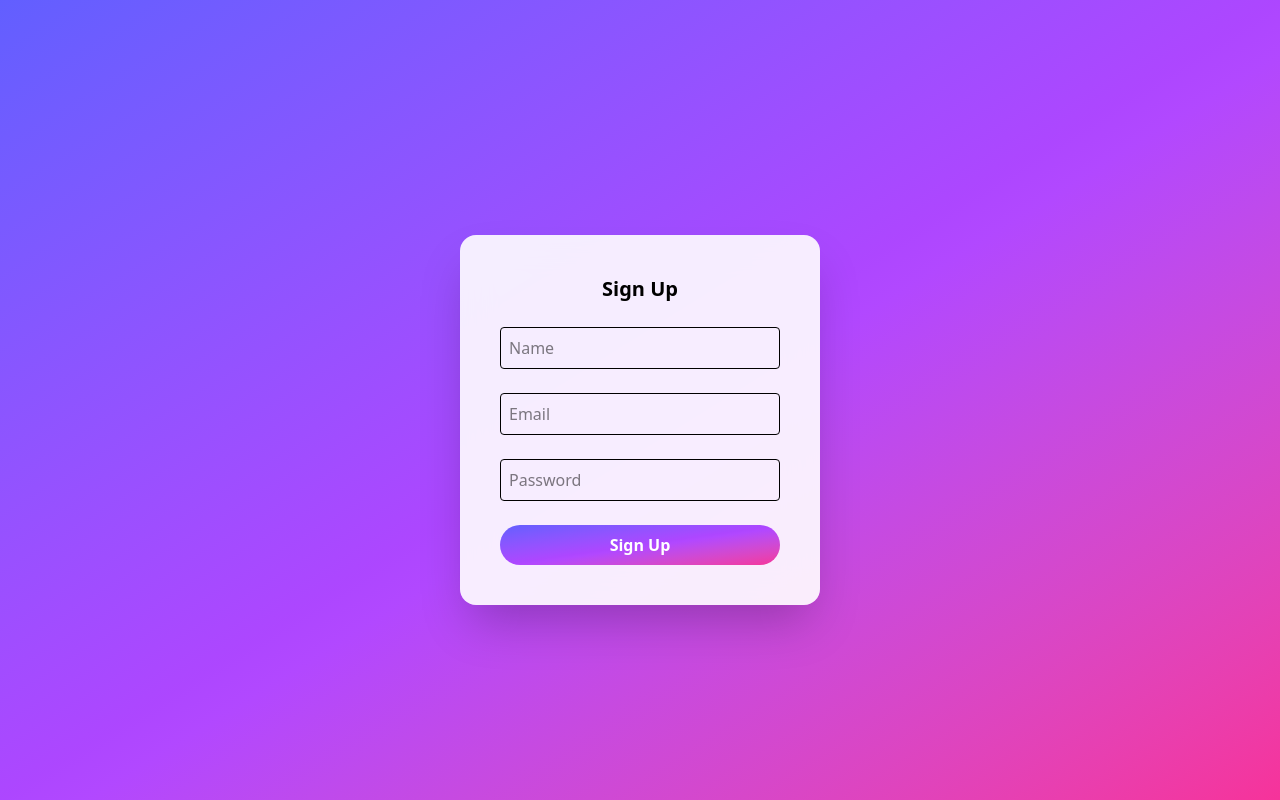
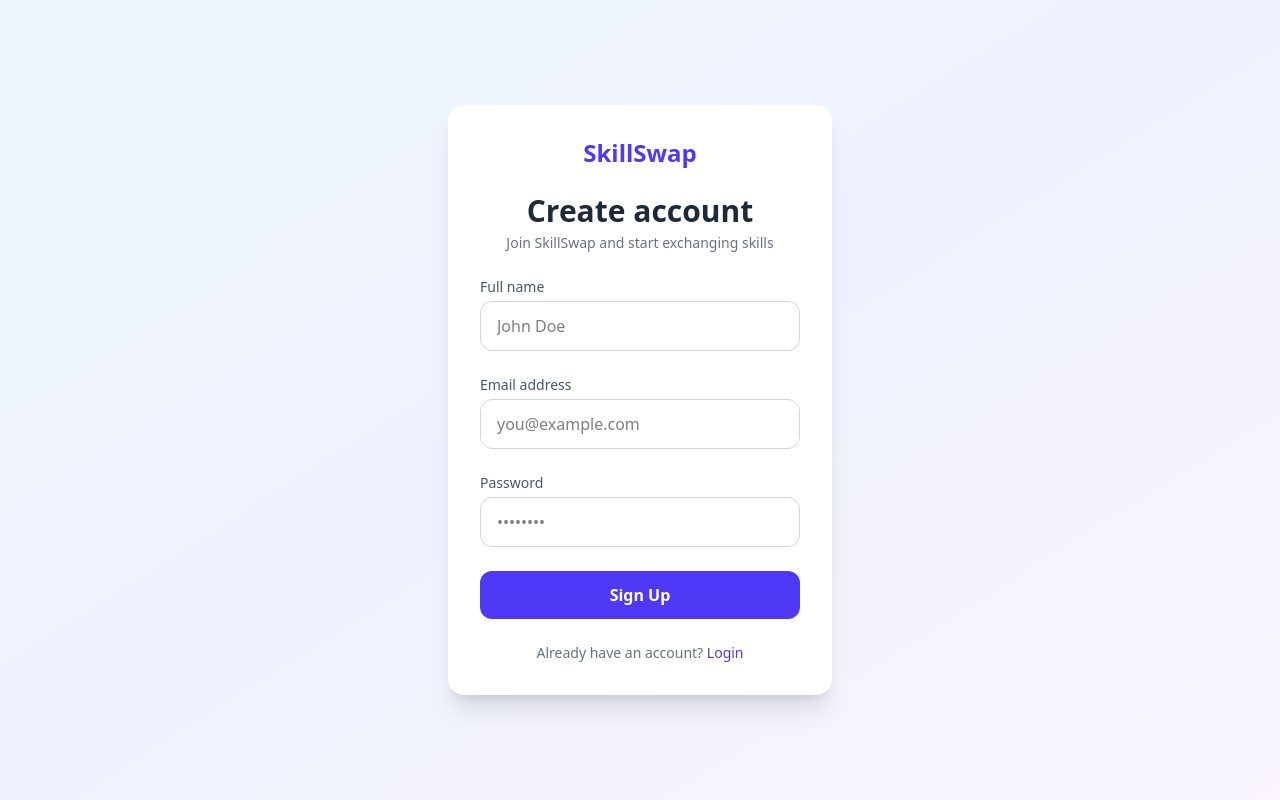
Before and after one commit to Snigdha-Sadhu/Skill-Swap, a React (Vite) app in the folder client/: page /signup in a window 1280 px wide. Built offline with nearby package versions, Linux system fonts and the light colour scheme; no server answers.

Commit message:
Auth updated

```diff
--- a/client/src/Components/Auth/Login.jsx
+++ b/client/src/Components/Auth/Login.jsx
@@ -4,6 +4,7 @@ import {
     AuthContext
 
 } from '../../Context/AuthContext';
+import { Link } from 'react-router-dom';
 import { useNavigate } from 'react-router-dom';
 export default function Login() {
     const [form, setForm] = useState({ email: '', password: '' });
@@ -29,14 +30,82 @@ export default function Login() {
             alert(err.response?.data?.msg || 'Error');
         }
     };
-    return (
-        <div className="min-h-screen flex items-center justify-center bg-gradient-to-br from-indigo-500 via-purple-500 to-pink-500">
-        <form onSubmit={submit} className='mt-10 space-y-6 bg-white/90 backdrop-blur-lg rounded-2xl shadow-2xl p-10 w-[360px] text-center'>
+    /*return (
+        <div className="min-h-screen flex items-center justify-center  bg-gradient-to-br from-blue-50 via-indigo-50 to-purple-50">
+        <form onSubmit={submit} className='mt-10 space-y-6 bg-white/90 backdrop-blur-lg rounded-2xl shadow-2xl p-10 w-[360px] text-center border-indigo-700'>
         <h1 className='flex justify-center font-bold text-xl'>Login</h1>
             <input type='email' value={form.email} onChange={e => setForm({ ...form, email: e.target.value })} placeholder='Email' className='w-full p-2 border rounded'autoComplete='username'></input>
             <input type='password' value={form.password} onChange={e => setForm({ ...form, password: e.target.value })} placeholder='Password' className='w-full p-2 border rounded'autoComplete='new-password'></input>
-            <button className='bg-gradient-to-br from-indigo-500 via-purple-500 to-pink-500 text-white w-full py-2 rounded-full font-semibold'>Login</button>
+            <button className='bg-indigo-600 text-white font-medium hover:bg-indigo-700 text-white w-full py-2 rounded-full font-semibold'>Login</button>
         </form>
         </div>
-    )
+    )*/
+   return (
+  <div className="min-h-screen flex items-center justify-center bg-gradient-to-br from-blue-50 via-indigo-50 to-purple-50 px-4">
+
+    <form
+      onSubmit={submit}
+      className="w-full max-w-sm bg-white rounded-2xl shadow-xl p-8 space-y-6"
+    >
+
+      {/* Header */}
+      <div className="text-center">
+        <h1 className="text-3xl font-bold text-gray-800">
+          Welcome Back 👋
+        </h1>
+        <p className="text-gray-500 mt-1 text-sm">
+          Login to continue to <span className="text-indigo-600 font-medium">SkillSwap</span>
+        </p>
+      </div>
+
+      {/* Email */}
+      <div>
+        <label className="block text-sm font-medium text-gray-600 mb-1">
+          Email
+        </label>
+        <input
+          type="email"
+          value={form.email}
+          onChange={e => setForm({ ...form, email: e.target.value })}
+          placeholder="you@example.com"
+          autoComplete="username"
+          className="w-full px-4 py-3 rounded-xl border border-gray-300 focus:outline-none focus:ring-2 focus:ring-indigo-500 focus:border-indigo-500"
+        />
+      </div>
+
+      {/* Password */}
+      <div>
+        <label className="block text-sm font-medium text-gray-600 mb-1">
+          Password
+        </label>
+        <input
+          type="password"
+          value={form.password}
+          onChange={e => setForm({ ...form, password: e.target.value })}
+          placeholder="••••••••"
+          autoComplete="current-password"
+          className="w-full px-4 py-3 rounded-xl border border-gray-300 focus:outline-none focus:ring-2 focus:ring-indigo-500 focus:border-indigo-500"
+        />
+      </div>
+
+      {/* Button */}
+      <button
+        type="submit"
+        className="w-full py-3 rounded-xl bg-indigo-600 text-white font-semibold hover:bg-indigo-700 transition duration-200"
+      >
+        Login
+      </button>
+
+      {/* Footer */}
+      <p className="text-sm text-gray-500 text-center">
+        Don’t have an account?{" "}
+        <Link to="/signup" className="text-indigo-600 font-medium cursor-pointer hover:underline">
+          Sign up
+        </Link>
+      </p>
+
+    </form>
+  </div>
+);
+
 }
--- a/client/src/Components/Auth/Signup.jsx
+++ b/client/src/Components/Auth/Signup.jsx
@@ -3,6 +3,7 @@ import API from'../../API/api';
 import { AuthContext
 
  } from '../../Context/AuthContext';
+ import { Link } from 'react-router-dom';
  import {useNavigate} from'react-router-dom';
  export default function Signup(){
     const[form,setForm]=useState({name:'',email:'',password:''});
@@ -34,7 +35,7 @@ if(msg.includes('User exists')){
 }
     }
     };
-    return(
+    /*return(
         <div className="min-h-screen flex items-center justify-center bg-gradient-to-br from-indigo-500 via-purple-500 to-pink-500">
         <form onSubmit={submit} className=' mt-10 space-y-6 bg-white/90 backdrop-blur-lg rounded-2xl shadow-2xl p-10 w-[360px] text-center'autoComplete='off'onKeyDown={e => e.key === 'Enter' && e.preventDefault()}>
         <h1 className='flex justify-center font-bold text-xl'>Sign Up</h1>
@@ -44,5 +45,92 @@ if(msg.includes('User exists')){
         <button className='bg-gradient-to-br from-indigo-500 via-purple-500 to-pink-500 w-full text-white px-4 py-2 rounded-full font-semibold' type='submit'>Sign Up</button>
         </form>
         </div>
-    )
+    )*/
+   return (
+  <div className="min-h-screen flex items-center justify-center bg-gradient-to-br from-blue-50 via-indigo-50 to-purple-50 px-4">
+
+    <form
+      onSubmit={submit}
+      autoComplete="off"
+      className="w-full max-w-sm bg-white rounded-2xl shadow-xl p-8 space-y-6"
+    >
+
+      {/* Branding */}
+      <h1 className="text-center text-2xl font-bold text-indigo-600">
+        SkillSwap
+      </h1>
+
+      {/* Title */}
+      <div className="text-center">
+        <h2 className="text-3xl font-bold text-gray-800">Create account</h2>
+        <p className="text-gray-500 text-sm mt-1">
+          Join SkillSwap and start exchanging skills
+        </p>
+      </div>
+
+      {/* Name */}
+      <div>
+        <label className="block text-sm font-medium text-gray-600 mb-1">
+          Full name
+        </label>
+        <input
+          type="text"
+          value={form.name}
+          onChange={e => setForm({ ...form, name: e.target.value })}
+          placeholder="John Doe"
+          autoComplete="off"
+          className="w-full px-4 py-3 rounded-xl border border-gray-300 focus:outline-none focus:ring-2 focus:ring-indigo-500 focus:border-indigo-500"
+        />
+      </div>
+
+      {/* Email */}
+      <div>
+        <label className="block text-sm font-medium text-gray-600 mb-1">
+          Email address
+        </label>
+        <input
+          type="email"
+          value={form.email}
+          onChange={e => setForm({ ...form, email: e.target.value })}
+          placeholder="you@example.com"
+          autoComplete="off"
+          className="w-full px-4 py-3 rounded-xl border border-gray-300 focus:outline-none focus:ring-2 focus:ring-indigo-500 focus:border-indigo-500"
+        />
+      </div>
+
+      {/* Password */}
+      <div>
+        <label className="block text-sm font-medium text-gray-600 mb-1">
+          Password
+        </label>
+        <input
+          type="password"
+          value={form.password}
+          onChange={e => setForm({ ...form, password: e.target.value })}
+          placeholder="••••••••"
+          autoComplete="new-password"
+          className="w-full px-4 py-3 rounded-xl border border-gray-300 focus:outline-none focus:ring-2 focus:ring-indigo-500 focus:border-indigo-500"
+        />
+      </div>
+
+      {/* Button */}
+      <button
+        type="submit"
+        className="w-full py-3 rounded-xl bg-indigo-600 text-white font-semibold hover:bg-indigo-700 transition"
+      >
+        Sign Up
+      </button>
+
+      {/* Footer */}
+      <p className="text-center text-sm text-gray-500">
+        Already have an account?{" "}
+        <Link to="/login" className="text-indigo-600 font-medium cursor-pointer hover:underline">
+          Login
+        </Link>
+      </p>
+
+    </form>
+  </div>
+);
+
 }
```
